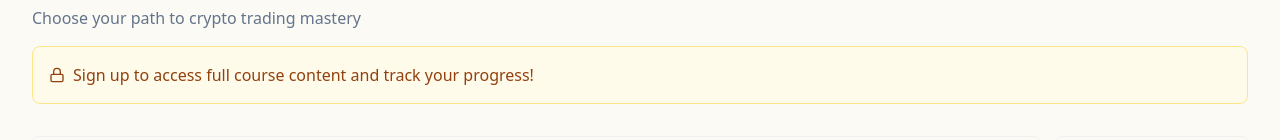
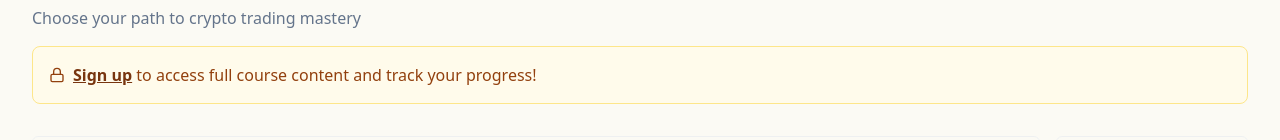
Before and after one commit to sugartrades/sugar-flow-academy, a React (Vite) app: page /courses in a window 1280 px wide. Shown: the part 135-275 px from the top of the page. Built offline with nearby package versions, Linux system fonts and the light colour scheme.

Commit message:
Fix: Make "Sign up" text clickable
Updated the "Sign up" text in the course page to be a clickable link that directs the user to the sign-up page. Edited `src/pages/Courses.tsx`.

```diff
--- a/src/pages/Courses.tsx
+++ b/src/pages/Courses.tsx
@@ -1,4 +1,3 @@
-
 import React, { useState } from 'react';
 import { Header } from '@/components/Header';
 import { Card, CardContent, CardDescription, CardHeader, CardTitle } from '@/components/ui/card';
@@ -122,7 +121,15 @@ export default function Courses() {
             <div className="mt-4 p-4 bg-amber-50 border border-amber-200 rounded-lg">
               <div className="flex items-center gap-2 text-amber-800">
                 <Lock className="h-4 w-4" />
-                <p className="font-medium">Sign up to access full course content and track your progress!</p>
+                <p className="font-medium">
+                  <button
+                    onClick={() => navigate('/auth')}
+                    className="underline hover:no-underline font-semibold text-amber-900"
+                  >
+                    Sign up
+                  </button>
+                  {' '}to access full course content and track your progress!
+                </p>
               </div>
             </div>
           )}
```
